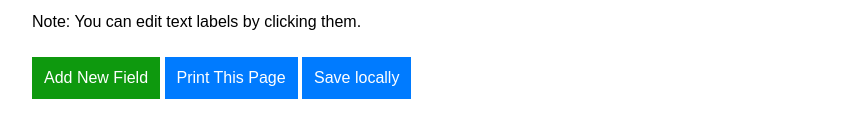
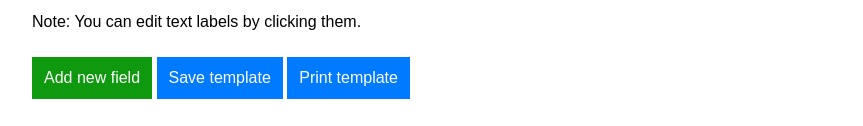
Before and after one commit to penglezos/pmesgen, a plain HTML site: page index.html in a window 1280 px wide. Shown: the part 759-885 px from the top of the page, without its empty margins (208-1071 px from the left). Drawn offline with Linux system fonts and the light colour scheme.

Commit message:
Rename button labels
Signed-off-by: penglezos <panagiotisegl@gmail.com>

```diff
--- a/index.html
+++ b/index.html
@@ -172,9 +172,9 @@
     </div>
 
     <p class="noprint">Note: You can edit text labels by clicking them.</p>
-    <button class="fieldbutton noprint" onclick="addNewField()">Add New Field</button>
-    <button class="noprint" onclick="window.print()">Print This Page</button>
-    <button class="noprint" onclick="saveToHTML()">Save locally</button>
+    <button class="fieldbutton noprint" onclick="addNewField()">Add new field</button>
+    <button class="noprint" onclick="saveToHTML()">Save template</button>
+    <button class="noprint" onclick="window.print()">Print template</button>
 
     <script>
         function addNewField() {
```
